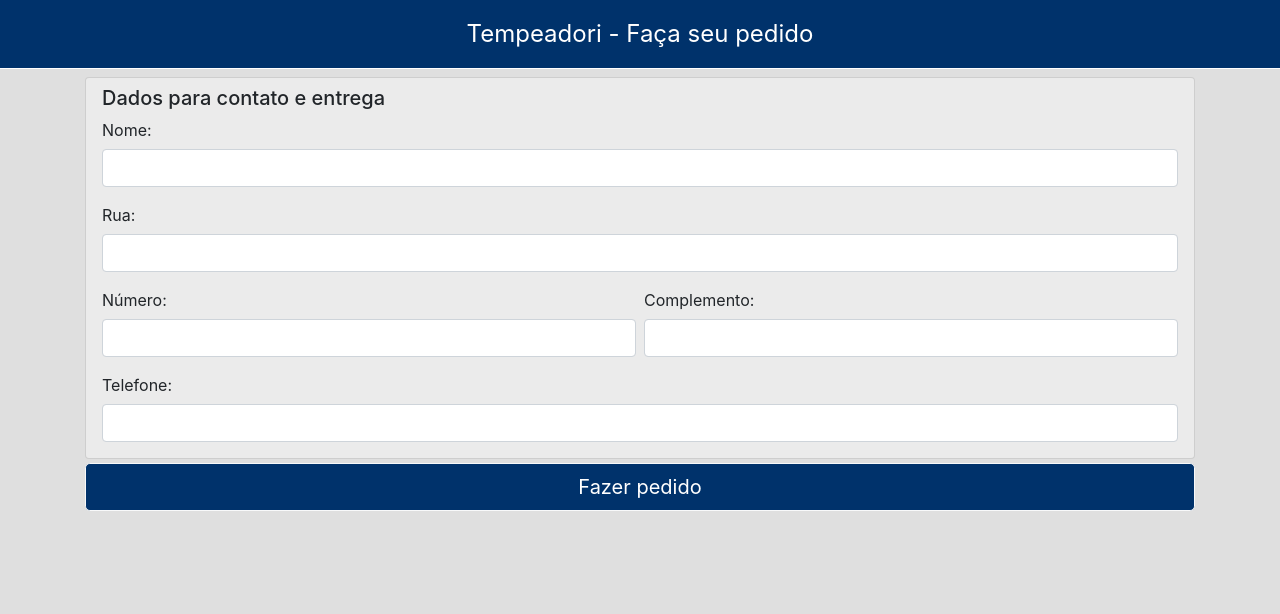
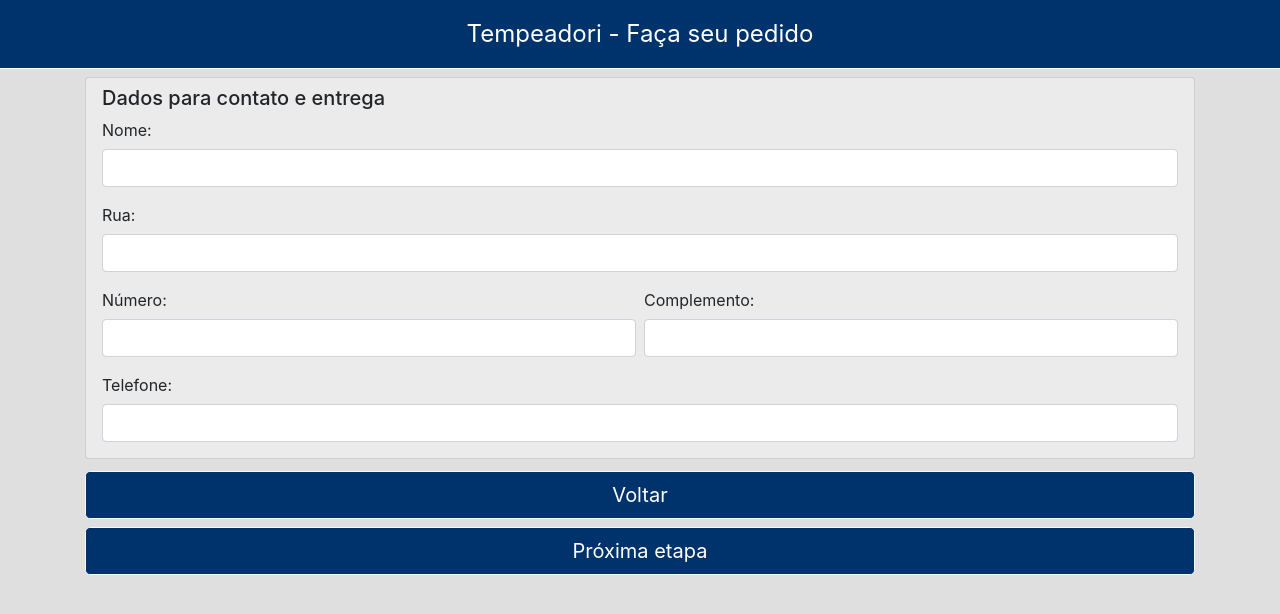
Before and after one commit to GustavoKlinfuss/Lunch-X__WebApp, a Vue app: page / in a window 1280 px wide. Both pictures are taken after a click on the button "Próxima etapa". Shown: the top 614 px of the page. Built offline with nearby package versions, Linux system fonts and the light colour scheme.

Commit message:
Button to go back and information saves in cache

```diff
--- a/src/App.vue
+++ b/src/App.vue
@@ -2,9 +2,21 @@
 <main>
   <header class="header">{{header}}</header>
   <div class="container mt-2">
-    <order-screen v-if="stage === StagesEnum.OrderScreen" v-on:step-completed="orderCompleted($event)"/>
-    <user-info-screen v-if="stage === StagesEnum.UserInfoScreen" v-on:step-completed="userDetailsCompleted($event)"/>
-    <finish-order-modal :showModal="showModal" :orderDetails="orderDetails" :userDetails="userDetails" v-on:modal-closed="closeModal()" v-on:order-finished="finishOrder()"/>
+    <order-screen
+      v-if="stage === StagesEnum.OrderScreen"
+      v-on:step-completed="toNextScreen()"
+      :orderDetails="orderDetails"/>
+    <user-info-screen
+      v-if="stage === StagesEnum.UserInfoScreen"
+      v-on:step-completed="openModal()"
+      v-on:to-previous-screen="toPreviousScreen()"
+      :userDetails="userDetails"/>
+    <finish-order-modal
+      :showModal="showModal"
+      :orderDetails="orderDetails"
+      :userDetails="userDetails"
+      v-on:modal-closed="closeModal()"
+      v-on:order-finished="finishOrder()"/>
   </div>
 </main>
 </template>
@@ -17,7 +29,6 @@
 import axios from 'axios'
 
 export default {
-  name: 'App',
   data: function () {
     return {
       stage: StagesEnum.OrderScreen,
@@ -39,18 +50,12 @@
       this.showModal = false;
     },
 
-    orderCompleted: function (order) {
-      this.orderDetails = order;
-      this.goToNextStep();
+    toPreviousScreen: function () {
+      this.stage -= 1;
     },
 
-    goToNextStep: function () {
-      this.stage = StagesEnum.UserInfoScreen;
-    },
-
-    userDetailsCompleted: function (userDetails) {
-      this.userDetails = userDetails;
-      this.openModal();
+    toNextScreen: function () {
+      this.stage += 1;
     },
 
     openModal: function () {
--- a/src/app/finish-order-modal/FinishOrderModal.vue
+++ b/src/app/finish-order-modal/FinishOrderModal.vue
@@ -20,7 +20,7 @@
     <span><strong>Telefone: </strong>{{userDetails.phone}}</span><br>
   </div>
   <template v-slot:modal-footer>
-    <div class="d-flex">
+    <div class="d-flex w-100">
       <b-button
         class="w-50 mr-1"
         variant="outline-warning"
--- a/src/app/order-details/OrderScreen.vue
+++ b/src/app/order-details/OrderScreen.vue
@@ -1,6 +1,6 @@
 <template>
 <div class="d-flex flex-column" :key="keyToReloadScreen">
-	<li v-for="(item, index) in order" v-bind:key="item.id">
+	<li v-for="(item, index) in orderDetails" v-bind:key="item.id">
 		<packed-lunch-card
 			v-if="item.itemType === OrderItemTypeEnum.PackedLunch"
 			:item="item"
@@ -22,9 +22,7 @@
 			text="Adicionar Refrigerante"
 			v-on:click="addItemToOrder(OrderItemTypeEnum.Refrigerant)"/>
 	</div>
-	<gt-button
-		text="Próxima etapa"
-		v-on:click="finishOrder()"/>
+	<gt-button text="Próxima etapa" v-on:click="finishOrder()"/>
 </div>
 </template>
 
@@ -42,24 +40,26 @@
 	},
 	data: function () {
 		return {
-			order: [	],
 			keyToReloadScreen: 0,
 			OrderItemTypeEnum
 		}
 	},
+	props: {
+		orderDetails: {type: Array}
+	},
 	created: function () {
-		if(!this.order.length) {
+		if(!this.orderDetails.length) {
 			this.addItemToOrder(OrderItemTypeEnum.PackedLunch);
 		}
 	},
 	methods: {
 		finishOrder: function () {
-			this.$emit('step-completed', this.order);
+			this.$emit('step-completed', this.orderDetails);
 		},
 
 		addItemToOrder: function (itemType) {
 			const newItem = this.getNewItemByItemType(itemType);
-			this.order.push(newItem);
+			this.orderDetails.push(newItem);
 		},
 
 		getNewItemByItemType: function (itemType) {
@@ -87,7 +87,7 @@
 		},
 
 		removeCard: function (index) {
-			this.order.splice(index, 1);
+			this.orderDetails.splice(index, 1);
 			this.keyToReloadScreen += 1;
 		}
   }
--- a/src/app/user-details/UserInfoScreen.vue
+++ b/src/app/user-details/UserInfoScreen.vue
@@ -1,7 +1,7 @@
 <template>
 <b-form v-on:submit="onSubmit">
   <div class="d-flex flex-column">
-    <div class="card px-3 pt-2">
+    <div class="card px-3 pt-2 mb-2">
       <h5>Dados para contato e entrega</h5>
       <gt-input label="Nome:" required v-model="userDetails.name"/>
       <gt-input label="Rua:" required  v-model="userDetails.addressStreet"/>
@@ -11,7 +11,8 @@
       </div>
       <gt-input label="Telefone:" required v-model="userDetails.phone"/>
     </div>
-    <gt-button type="submit" text="Fazer pedido"/>
+    <gt-button text="Voltar" v-on:click="toPreviousScreen()"/>
+    <gt-button type="submit" text="Próxima etapa"/>
   </div>
 </b-form>
 </template>
@@ -25,24 +26,27 @@
     GtButton,
     GtInput
   },
-  data: function () {
-    return {
-      userDetails: {
-        name: '',
-        addressStreet: '',
-        addressNumber: '',
-        addressComplement: '',
-        phone: ''
-      }
+  props: {
+    userDetails: {
+      name: String,
+      addressStreet: String,
+      addressNumber: String,
+      addressComplement: String,
+      phone: String
     }
   },
   methods: {
     finishUserDetails: function () {
       this.$emit('step-completed', this.userDetails);
     },
+
     onSubmit: function(event) {
       event.preventDefault();
       this.finishUserDetails();
+    },
+
+    toPreviousScreen: function() {
+      this.$emit('to-previous-screen');
     }
   }
 }
```
